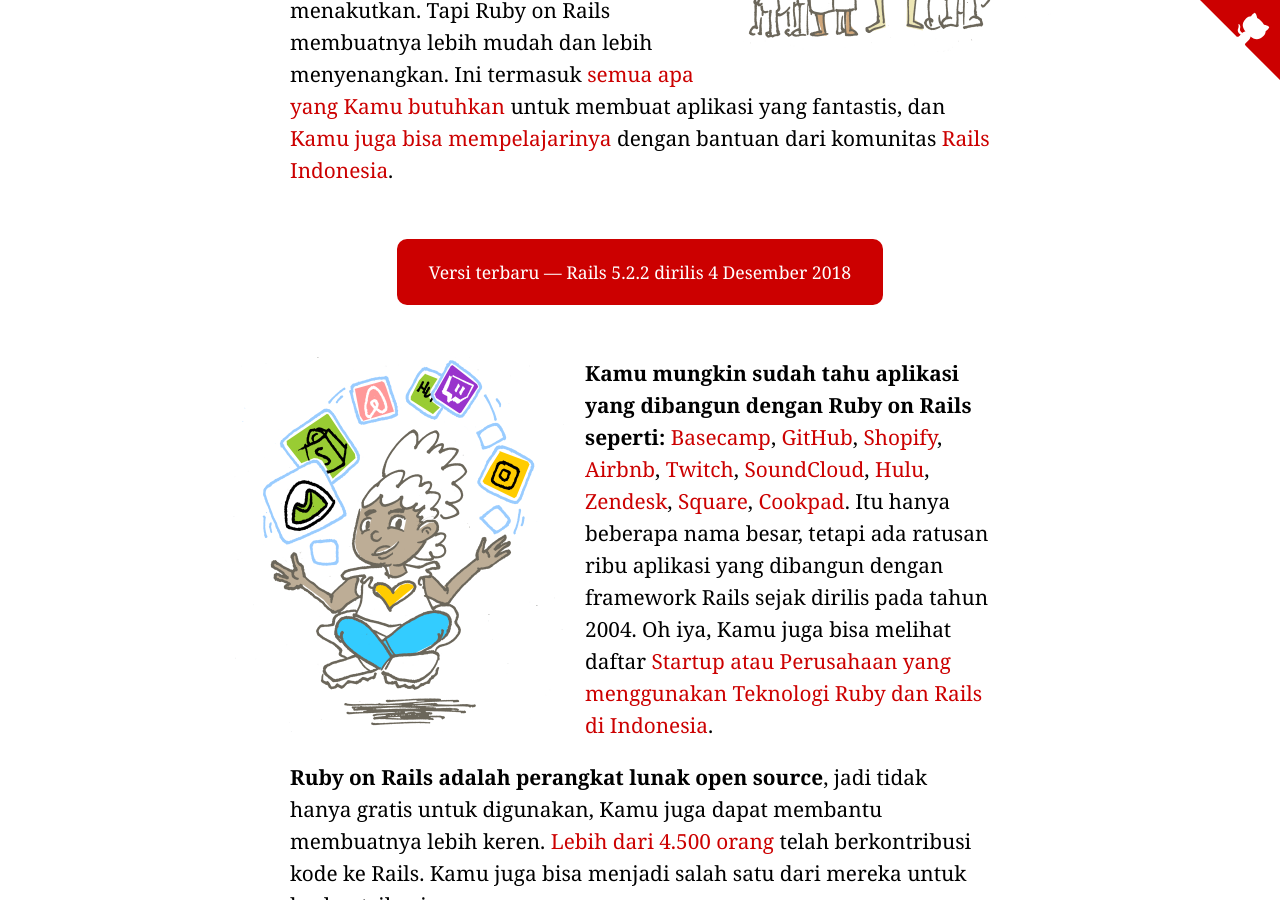
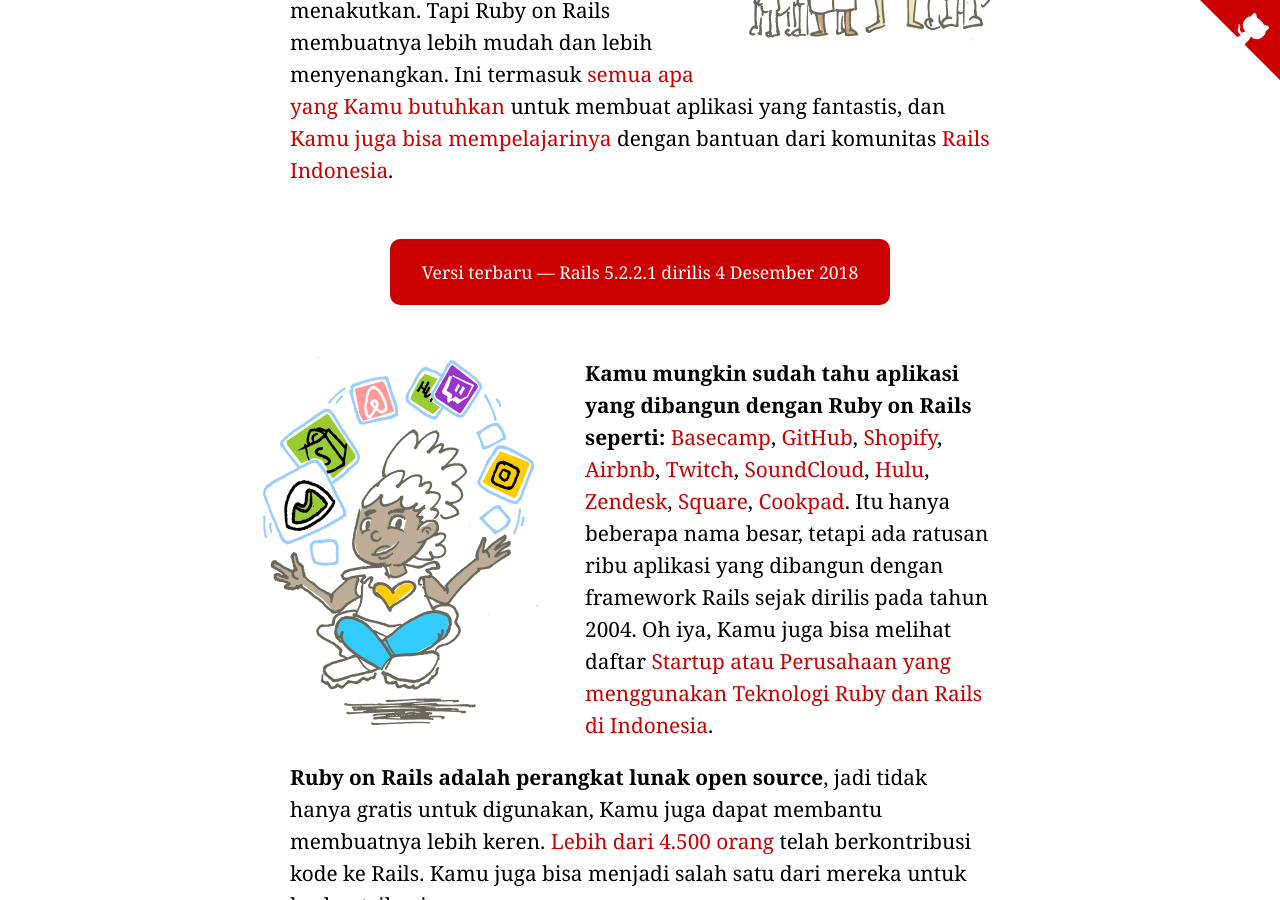
Before and after one commit to rails-id/rails-id.github.io, a Jekyll site: the page built from index.html, in a window 1280 px wide and 900 px high, scrolled down 1379 px. Built offline with Jekyll 4.4.1, drawn with Linux system fonts in a browser that asks for light colours; nearby versions of some CDN libraries; some web fonts are replaced; comment, search, counter and statistics services are not loaded.

Commit message:
@rails release version 5.2.2.1

```diff
--- a/index.html
+++ b/index.html
@@ -66,8 +66,8 @@
   </section>
 
   <section class="version">
-    <p><a href="https://weblog.rubyonrails.org/2018/12/4/Rails-5-2-2-has-been-released/">Versi terbaru &mdash; Rails 5.2.2 <span class="hide-mobile">dirilis 4 Desember 2018</span></a></p>
-    <p class="show-mobile"><small>Dirilis 4 Desember 2018</small></p>
+    <p><a href="https://weblog.rails.id/2019/3/15/Rails-4-2-11-1-5-0-7-2-5-1-6-2-5-2-2-1-dan-6-0-0-beta3-telah-dirilis/">Versi terbaru &mdash; Rails 5.2.2.1 <span class="hide-mobile">dirilis 4 Desember 2018</span></a></p>
+    <p class="show-mobile"><small>Dirilis 13 Maret 2019</small></p>
   </section>
 
   <section class="interior">
```
